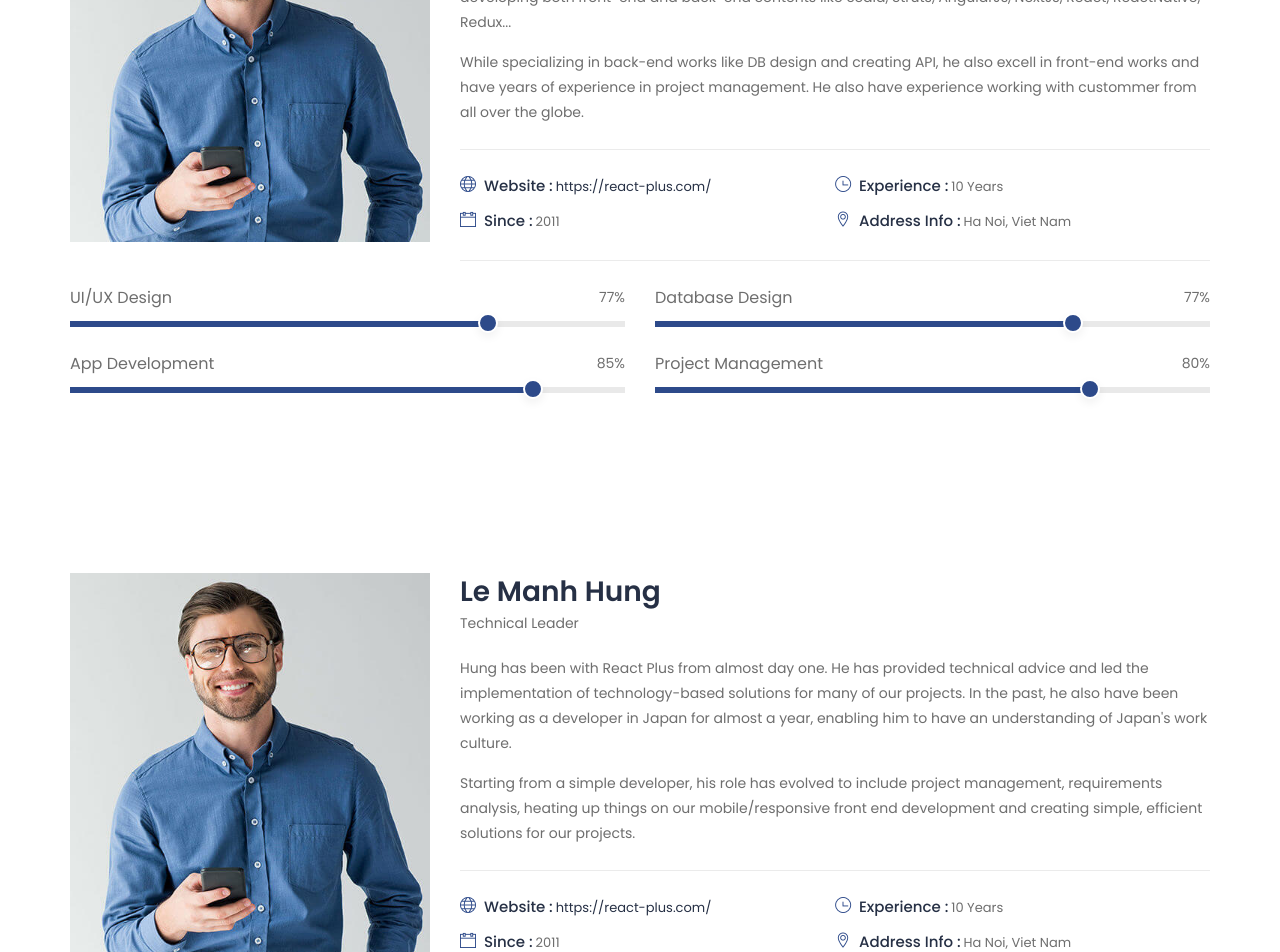
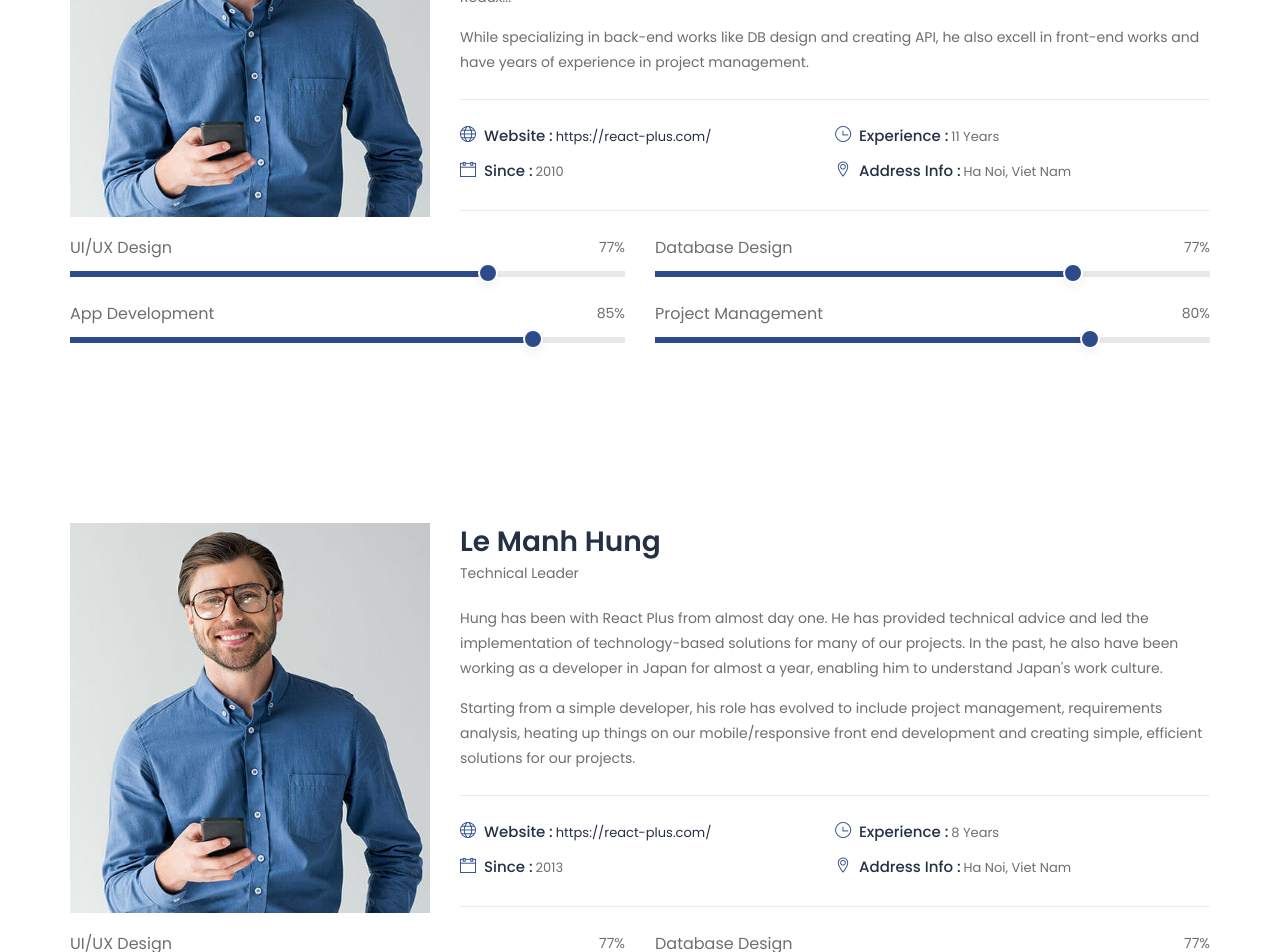
Before and after one commit to lamnt2708/react_home, a React (Create React App) app: page /team_detail in a window 1280 px wide. Shown: the part 1460-2412 px from the top of the page. Built offline with nearby package versions, Linux system fonts and the light colour scheme; a web font is replaced by a local one.

Commit message:
Add team detail

```diff
--- a/src/components/pages/Team_detail.js
+++ b/src/components/pages/Team_detail.js
@@ -37,7 +37,7 @@ export class Team_detail extends Component {
                         <div className="col-lg-4">
                         <div className="ttm-featured-wrapper">
                             <div className="featured-thumbnail text-center">
-                            <img className="img-fluid" src="images/temp/team-img04.jpg" alt="image" />
+                            <img className="img-fluid" src="images/temp/team-img04.jpg" alt=" "/>
                             </div>
                         </div>
                         </div>
@@ -47,7 +47,7 @@ export class Team_detail extends Component {
                             <h2 className="ttm-team-member-single-title">Nguyen Tien Loc</h2>
                             <span className="ttm-team-member-single-position">Technical Leader</span>
                             <p>Meet Nguyen Tien Loc. He has over 10 years of experience as an developer, 8 of which as a full-stack developer. For the last 5 years, he had been working with React and React Native. This has enabled him to have deep understanding of the language and know how to use it best in development. </p>
-                            <p>As an technical leader, he has experience in all process of developing an application, from requirements analysis, DB, UI/UX designs, coding to even project management. During the course of his carrer, he has worked with customer from all over the worlds including those from America, China, Korean, Indonesia and Japan.</p>
+                            <p>As an technical leader, he has experience in all process of developing an application, from requirements analysis, DB, UI/UX designs, coding to even project management. During the course of his carrer, he has worked with customer from all over the worlds.</p>
                             {/* separator */}
                             <div className="separator">
                                 <div className="sep-line mt-4 mb-4" />
@@ -231,7 +231,7 @@ export class Team_detail extends Component {
                         <div className="col-lg-4">
                         <div className="ttm-featured-wrapper">
                             <div className="featured-thumbnail text-center">
-                            <img className="img-fluid" src="images/temp/team-img04.jpg" alt="image" />
+                            <img className="img-fluid" src="images/temp/team-img04.jpg" alt=" " />
                             </div>
                         </div>
                         </div>
@@ -241,7 +241,7 @@ export class Team_detail extends Component {
                             <h2 className="ttm-team-member-single-title">Dao Viet Anh</h2>
                             <span className="ttm-team-member-single-position">Technical Leader</span>
                             <p>This is our technical leader Dao Viet Anh. He is one the two most senior developer of React Plus in term of work experience. Starting with Java, he has master many programing languages and frameworks for developing both front-end and back-end contents like Scala, Struts, AngularJs, NextJs, React, ReactNative, Redux...  </p>
-                            <p>While specializing in back-end works like DB design and creating API, he also excell in front-end works and have years of experience in project management. He also have experience working with custommer from all over the globe. </p>
+                            <p>While specializing in back-end works like DB design and creating API, he also excell in front-end works and have years of experience in project management. </p>
                             {/* separator */}
                             <div className="separator">
                                 <div className="sep-line mt-4 mb-4" />
@@ -264,11 +264,11 @@ export class Team_detail extends Component {
                                     </li>
                                     <li>
                                     <div className="ttm-team-list-title"><i className="ti ti-time" /> Experience :</div>
-                                    <div className="ttm-team-list-value">10 Years</div>
+                                    <div className="ttm-team-list-value">11 Years</div>
                                     </li>
                                     <li>
                                     <div className="ttm-team-list-title"><i className="ti ti-calendar" /> Since :</div>
-                                    <div className="ttm-team-list-value">2011</div>
+                                    <div className="ttm-team-list-value">2010</div>
                                     </li>
                                     <li>
                                     <div className="ttm-team-list-title"><i className="ti ti-location-pin" /> Address Info :</div>
@@ -329,7 +329,7 @@ export class Team_detail extends Component {
                         <div className="col-lg-4">
                         <div className="ttm-featured-wrapper">
                             <div className="featured-thumbnail text-center">
-                            <img className="img-fluid" src="images/temp/team-img04.jpg" alt="image" />
+                            <img className="img-fluid" src="images/temp/team-img04.jpg" alt=" " />
                             </div>
                         </div>
                         </div>
@@ -338,7 +338,7 @@ export class Team_detail extends Component {
                             <div className="ttm-team-member-single-list">
                             <h2 className="ttm-team-member-single-title">Le Manh Hung</h2>
                             <span className="ttm-team-member-single-position">Technical Leader</span>
-                            <p>Hung has been with React Plus from almost day one. He has provided technical advice and led the implementation of technology-based solutions for many of our projects. In the past, he also have been working as a developer in Japan for almost a year, enabling him to have an understanding of Japan's work culture.  </p>
+                            <p>Hung has been with React Plus from almost day one. He has provided technical advice and led the implementation of technology-based solutions for many of our projects. In the past, he also have been working as a developer in Japan for almost a year, enabling him to understand Japan's work culture.  </p>
                             <p>Starting from a simple developer, his role has evolved to include project management, requirements analysis, heating up things on our mobile/responsive front end development and creating simple, efficient solutions for our projects.</p>
                             {/* separator */}
                             <div className="separator">
@@ -362,11 +362,11 @@ export class Team_detail extends Component {
                                     </li>
                                     <li>
                                     <div className="ttm-team-list-title"><i className="ti ti-time" /> Experience :</div>
-                                    <div className="ttm-team-list-value">10 Years</div>
+                                    <div className="ttm-team-list-value">8 Years</div>
                                     </li>
                                     <li>
                                     <div className="ttm-team-list-title"><i className="ti ti-calendar" /> Since :</div>
-                                    <div className="ttm-team-list-value">2011</div>
+                                    <div className="ttm-team-list-value">2013</div>
                                     </li>
                                     <li>
                                     <div className="ttm-team-list-title"><i className="ti ti-location-pin" /> Address Info :</div>
@@ -427,7 +427,7 @@ export class Team_detail extends Component {
                         <div className="col-lg-4">
                         <div className="ttm-featured-wrapper">
                             <div className="featured-thumbnail text-center">
-                            <img className="img-fluid" src="images/temp/team-img04.jpg" alt="image" />
+                            <img className="img-fluid" src="images/temp/team-img04.jpg" alt=" " />
                             </div>
                         </div>
                         </div>
@@ -437,7 +437,7 @@ export class Team_detail extends Component {
                             <h2 className="ttm-team-member-single-title">Mai Thi Hong Tham</h2>
                             <span className="ttm-team-member-single-position">BrSE Leader</span>
                             <p>Meet our BrSE team leader Mai Thi Hong Tham. With 8+ years of experience working as a BrSE under her belt, she is able to understand precisely what the client want and convey them to our developer team. When working with us, she will be the first and the last person you talk with to get your desired development result.</p>
-                            <p>Other than the day-to-day communication and report, to ensure the progress of development, she is also in charge of other processes like requirements analysis, project management, creating development document and testing. </p>
+                            <p>Other than the day-to-day communication and report, to ensure the progress of development, she is also in charge of other processes like requirements analysis, project management and testing. </p>
                             {/* separator */}
                             <div className="separator">
                                 <div className="sep-line mt-4 mb-4" />
@@ -525,7 +525,7 @@ export class Team_detail extends Component {
                         <div className="col-lg-4">
                         <div className="ttm-featured-wrapper">
                             <div className="featured-thumbnail text-center">
-                            <img className="img-fluid" src="images/temp/team-img04.jpg" alt="image" />
+                            <img className="img-fluid" src="images/temp/team-img04.jpg" alt=" " />
                             </div>
                         </div>
                         </div>
@@ -534,8 +534,8 @@ export class Team_detail extends Component {
                             <div className="ttm-team-member-single-list">
                             <h2 className="ttm-team-member-single-title">Ngo Thai Son</h2>
                             <span className="ttm-team-member-single-position">Technical Leader</span>
-                            <p>Meet Nguyen Tien Loc. He has over 10 years of experience as an developer, 8 of which as a full-stack developer. For the last 5 years, he had been working with React and React Native. This has enabled him to have deep understanding of the language and know how to use it best in development. </p>
-                            <p>As an techinical leader, he has succesfully take part in all process of developing an application, from requirements analysis, DB, UI/UX designs, coding to even project management. During the course of his carrer, he has worked with customer from all over the worlds like America, China, Korean, Indonesia and Japan.</p>
+                            <p>Meet our techinical leader Ngo Thai Son. He is one of the first members of React Plus and has over 8 years of experience in the bussiness.His stacks included C#, JavaScript, Java, TypeScript, AngularJS, Nodejs, ReactJS, ReactNative... Son is also capable of speaking Japanese which had enabled him to work in Japan as a developer for almost a years.  </p>
+                            <p>In addition to his programing skill, he is also familiar with requirements analysis, project management, UI/UX design, DB design and cloud computing.  </p>
                             {/* separator */}
                             <div className="separator">
                                 <div className="sep-line mt-4 mb-4" />
@@ -558,11 +558,11 @@ export class Team_detail extends Component {
                                     </li>
                                     <li>
                                     <div className="ttm-team-list-title"><i className="ti ti-time" /> Experience :</div>
-                                    <div className="ttm-team-list-value">10 Years</div>
+                                    <div className="ttm-team-list-value">8 Years</div>
                                     </li>
                                     <li>
                                     <div className="ttm-team-list-title"><i className="ti ti-calendar" /> Since :</div>
-                                    <div className="ttm-team-list-value">2011</div>
+                                    <div className="ttm-team-list-value">2013</div>
                                     </li>
                                     <li>
                                     <div className="ttm-team-list-title"><i className="ti ti-location-pin" /> Address Info :</div>
@@ -623,7 +623,7 @@ export class Team_detail extends Component {
                         <div className="col-lg-4">
                         <div className="ttm-featured-wrapper">
                             <div className="featured-thumbnail text-center">
-                            <img className="img-fluid" src="images/temp/team-img04.jpg" alt="image" />
+                            <img className="img-fluid" src="images/temp/team-img04.jpg" alt=" " />
                             </div>
                         </div>
                         </div>
@@ -632,8 +632,8 @@ export class Team_detail extends Component {
                             <div className="ttm-team-member-single-list">
                             <h2 className="ttm-team-member-single-title">Do Manh Dat</h2>
                             <span className="ttm-team-member-single-position">Technical Leader</span>
-                            <p>Meet Nguyen Tien Loc. He has over 10 years of experience as an developer, 8 of which as a full-stack developer. For the last 5 years, he had been working with React and React Native. This has enabled him to have deep understanding of the language and know how to use it best in development. </p>
-                            <p>As an techinical leader, he has succesfully take part in all process of developing an application, from requirements analysis, DB, UI/UX designs, coding to even project management. During the course of his carrer, he has worked with customer from all over the worlds like America, China, Korean, Indonesia and Japan.</p>
+                            <p>This is Do Manh Dat. He is one our technical leader and also one of the first member of React Plus. He has 8+ year of experiencen as a developer and has master many programing language icluding JavaScript, ReactJs, Redux, React Native, AngularJs, Nodejs, jQuery. He is also our in-house expert in cloud-based solution.</p>
+                            <p>Aside from development task like coding, designing DB, UI/UX, Dat is also familiar with management task like requirements analysis and project managements.</p>
                             {/* separator */}
                             <div className="separator">
                                 <div className="sep-line mt-4 mb-4" />
@@ -656,11 +656,11 @@ export class Team_detail extends Component {
                                     </li>
                                     <li>
                                     <div className="ttm-team-list-title"><i className="ti ti-time" /> Experience :</div>
-                                    <div className="ttm-team-list-value">10 Years</div>
+                                    <div className="ttm-team-list-value">8 Years</div>
                                     </li>
                                     <li>
                                     <div className="ttm-team-list-title"><i className="ti ti-calendar" /> Since :</div>
-                                    <div className="ttm-team-list-value">2011</div>
+                                    <div className="ttm-team-list-value">2013</div>
                                     </li>
                                     <li>
                                     <div className="ttm-team-list-title"><i className="ti ti-location-pin" /> Address Info :</div>
```
